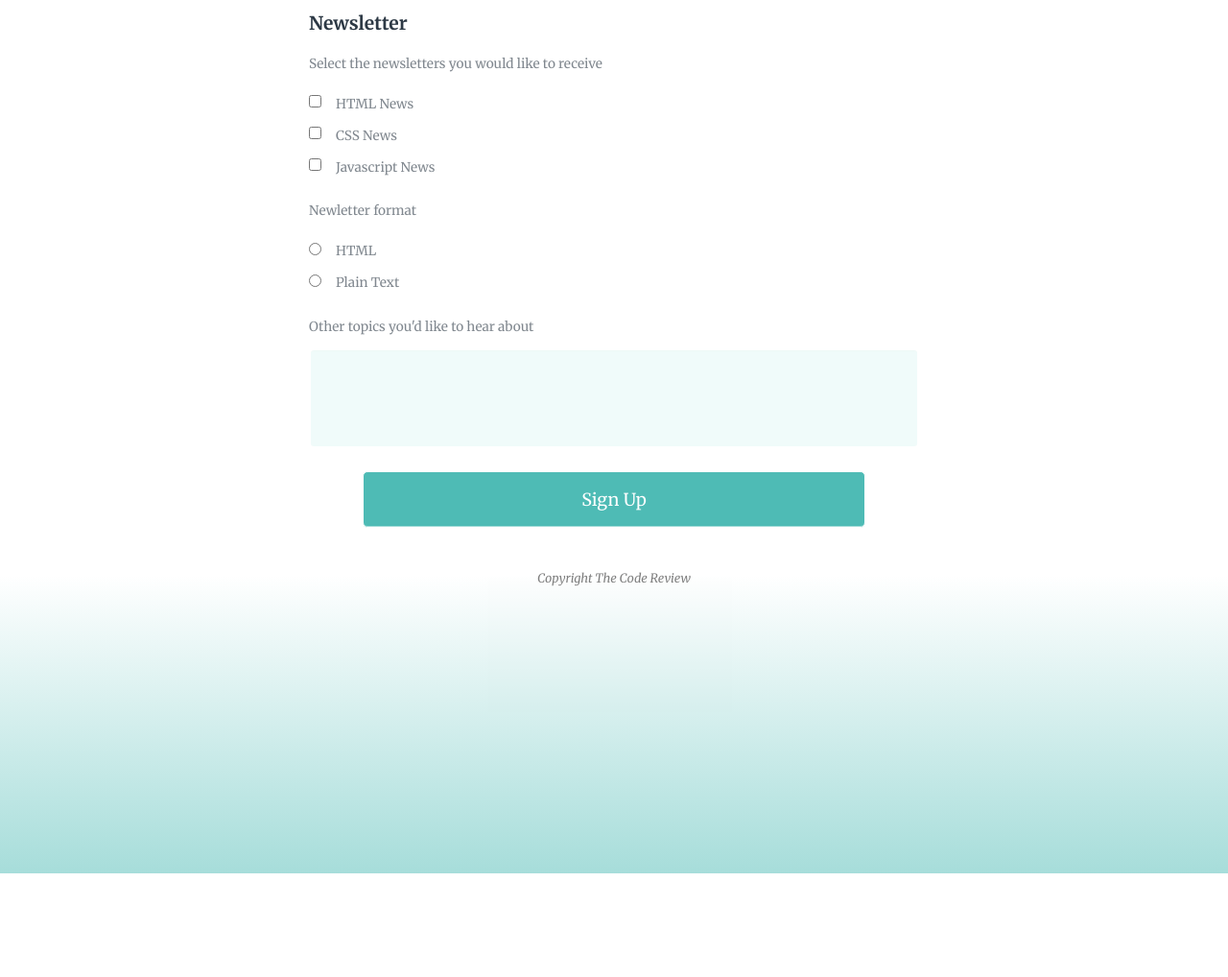
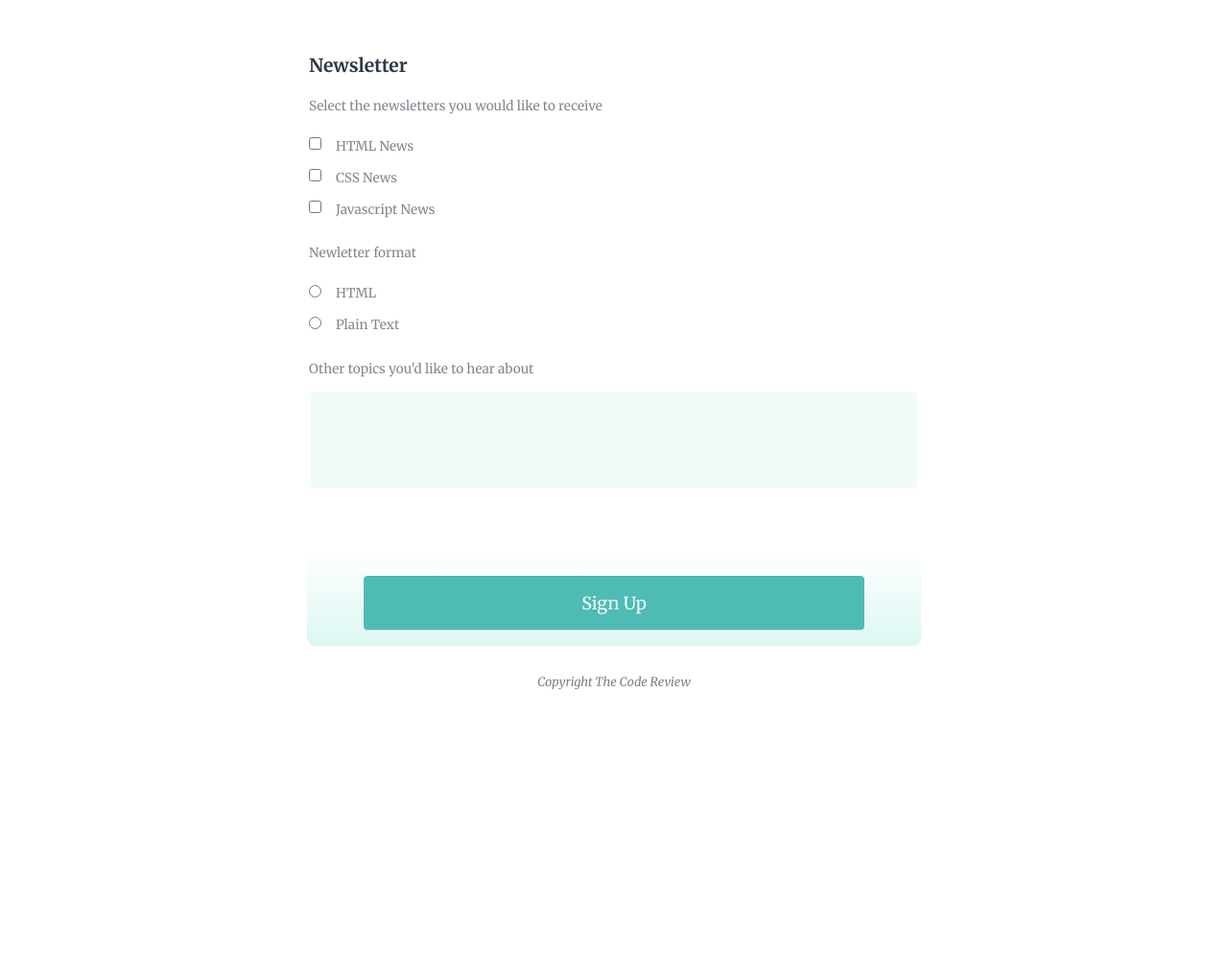
Before and after one commit to k-petite/Project-3---Online-Registration-Form, a plain HTML site: page index.html in a window 1280 px wide. Shown: the part 783-1801 px from the top of the page at 96% size. Before the commit the page ends 1693 px from the top, so only its background shows below. Drawn offline with Linux system fonts and the light colour scheme.

Commit message:
Updated backgrounds

```diff
--- a/css/styles.css
+++ b/css/styles.css
@@ -1,7 +1,7 @@
 /* Global Layout Set-up */
 * {
   box-sizing: border-box;
-  /*border:1px solid red;*/ /*  turn on for checking the boxes*/
+/*  border:1px solid red;*/ /*  turn on for checking the boxes*/
 
 }
 
@@ -290,16 +290,16 @@ select{
 
 
 button {
-  color: #FFF;
+  color: #fff;
   background-color: #4ebbb5;
   border: 1px solid #fff;
   box-shadow: 0 -1px 0 rgba(255,255,255,0.5) inset;
 }
 
 footer {
-    background: grey; /* For browsers that do not support gradients */
-    background: -webkit-linear-gradient(white 10%, #4ebbb5); /* For Chrome */
-    background: linear-gradient(white 10%,#4ebbb5); /* Standard syntax */
+    background: white; /* For browsers that do not support gradients */
+    background: -webkit-linear-gradient(#fff 10%, #4ebbb5); /* For Chrome */
+    background: linear-gradient(#fff 10%, #4ebbb5); /* Standard syntax */
 }
 
 a:link, a:visited {
@@ -393,7 +393,20 @@ select{
 }
 
 .button:hover {
-  transform:scale(1.2,1.2)
+  transform:scale(1.22,1.5)
+}
+
+fieldset {
+  margin-bottom: 4em;
+}
+
+/* --- Form Background gradient --- */
+form {
+    background: white; /* For browsers that do not support gradients */
+    background: -webkit-linear-gradient(#fff 92%, #dcf7f3); /* For Chrome */
+    background: linear-gradient(#fff 92%, #dcf7f3); /* Standard syntax */
+    border-bottom-left-radius: 8px;
+    border-bottom-right-radius: 8px;
 }
 
 /* ===================
@@ -409,10 +422,12 @@ select{
 .cf:after {
     clear: both;
 }
+
 /* ===================
         Footer
 ====================== */
   footer {
   padding:30px 0 300px;
+  background: white; /* For browsers that do not support gradients */
 }
 }
```
